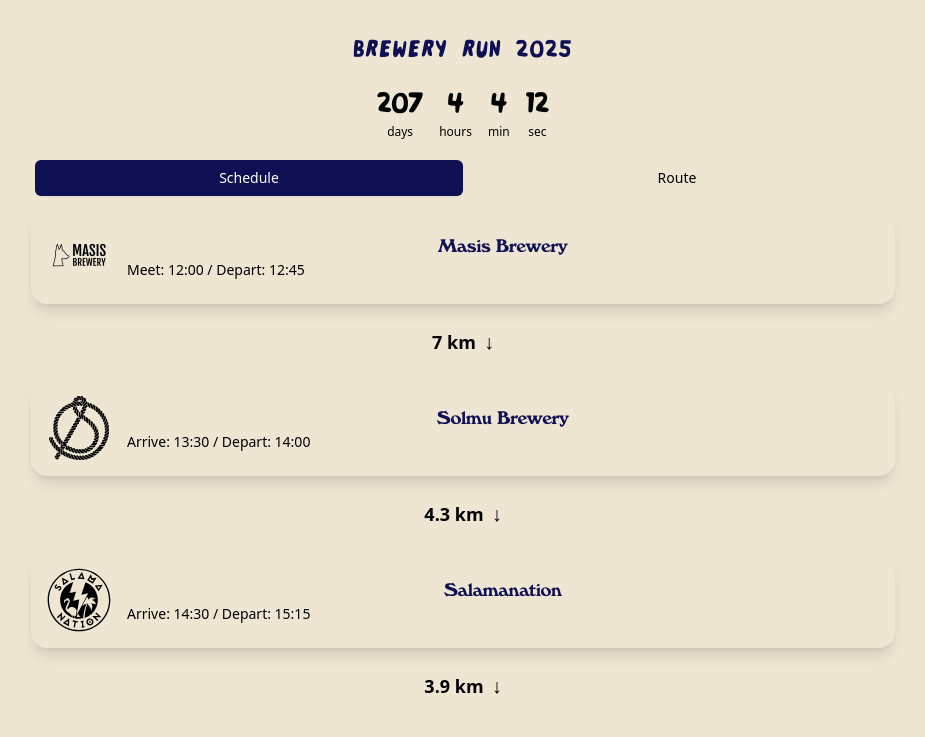
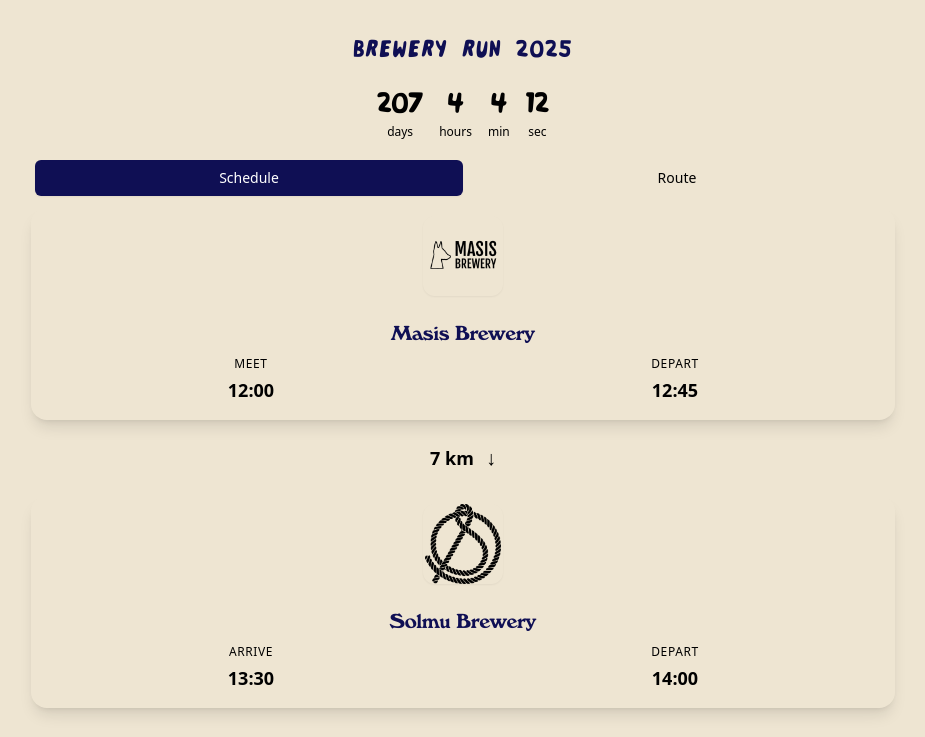
Before and after one commit to Tiketti/mrc-baltic-cruise, a React (Vite) app: page /brewery-run#schedule in a window 1280 px wide. Shown: the top 737 px of the page, without its empty margins (177-1102 px from the left). Built offline with nearby package versions, Linux system fonts and the light colour scheme; no server answers; a web font is replaced by a local one.

Commit message:
Improve brewery card design

```diff
--- a/src/components/BreweryCard.tsx
+++ b/src/components/BreweryCard.tsx
@@ -13,25 +13,19 @@
   isCurrentStop = false,
   isCurrentTransition = false,
 }: BreweryCardProps) => {
-  const timeText = stop.meetTime
-    ? `Meet: ${stop.meetTime} / Depart: ${stop.departTime}`
-    : isLast
-      ? `Arrive: ${stop.arriveTime}`
-      : `Arrive: ${stop.arriveTime} / Depart: ${stop.departTime}`;
-
   return (
     <div className="relative">
       {/* Brewery Card */}
       <div
-        className={`relative rounded-2xl p-4 text-gray-900 shadow-lg transition-all duration-1000 ${
+        className={`relative overflow-hidden rounded-2xl text-gray-900 shadow-lg transition-all duration-1000 ${
           isCurrentStop
-            ? "animate-pulse-slow bg-brand-blue/20 shadow-xl ring-4 ring-brand-blue" // Currently at this brewery
+            ? "animate-pulse-slow bg-brand-blue/20 shadow-xl ring-4 ring-brand-blue"
             : "bg-gray-200"
         }`}
       >
-        <div className="flex items-center space-x-4">
-          {/* Brewery Logo */}
-          <div className="flex h-16 w-16 flex-shrink-0 items-center justify-center overflow-hidden rounded-lg bg-white">
+        {/* Logo section - centered at top */}
+        <div className="flex items-center justify-center bg-white/40 px-4 py-2">
+          <div className="flex h-20 w-20 items-center justify-center overflow-hidden rounded-xl bg-white shadow-sm">
             <img
               src={stop.logo}
               alt={`${stop.name} logo`}
@@ -48,42 +42,106 @@
               }}
             />
           </div>
+        </div>
 
-          {/* Brewery Info */}
-          <div className="flex-1">
-            <h3 className="font-bold text-gray-900 text-lg">{stop.name}</h3>
-            <p className="text-gray-600 text-sm">{timeText}</p>
-          </div>
+        {/* Brewery name - centered */}
+        <div className="px-4 pt-4 pb-2 text-center">
+          <h3 className="font-bold text-gray-900 text-xl">{stop.name}</h3>
+        </div>
+
+        {/* Schedule info - organized in a clean grid */}
+        <div className="px-4 pb-4">
+          {stop.meetTime ? (
+            // First stop - show meet and depart times
+            <div className="flex justify-center gap-4 text-center">
+              <div className="flex-1">
+                <div className="mb-1 text-gray-500 text-xs uppercase tracking-wider">
+                  Meet
+                </div>
+                <div className="font-semibold text-gray-900 text-lg">
+                  {stop.meetTime}
+                </div>
+              </div>
+              <div className="flex-1">
+                <div className="mb-1 text-gray-500 text-xs uppercase tracking-wider">
+                  Depart
+                </div>
+                <div className="font-semibold text-gray-900 text-lg">
+                  {stop.departTime}
+                </div>
+              </div>
+            </div>
+          ) : isLast ? (
+            // Last stop - only arrival time
+            <div className="text-center">
+              <div className="mb-1 text-gray-500 text-xs uppercase tracking-wider">
+                Arrive
+              </div>
+              <div className="font-semibold text-gray-900 text-lg">
+                {stop.arriveTime}
+              </div>
+            </div>
+          ) : (
+            // Middle stops - show arrive and depart times
+            <div className="flex justify-center gap-4 text-center">
+              <div className="flex-1">
+                <div className="mb-1 text-gray-500 text-xs uppercase tracking-wider">
+                  Arrive
+                </div>
+                <div className="font-semibold text-gray-900 text-lg">
+                  {stop.arriveTime}
+                </div>
+              </div>
+              <div className="flex-1">
+                <div className="mb-1 text-gray-500 text-xs uppercase tracking-wider">
+                  Depart
+                </div>
+                <div className="font-semibold text-gray-900 text-lg">
+                  {stop.departTime}
+                </div>
+              </div>
+            </div>
+          )}
         </div>
       </div>
 
       {/* Distance Indicator (not for last stop) */}
       {!isLast && stop.distanceToNext && (
         <div
-          className={`flex items-center justify-center py-4 transition-all duration-1000 ${
-            isCurrentTransition ? "animate-pulse" : ""
+          className={`flex items-center justify-center transition-all duration-1000 ${
+            isCurrentTransition ? "animate-pulse py-6" : "py-4"
           }`}
         >
           <div
-            className={`flex items-center space-x-2 rounded-full px-4 py-2 ${
+            className={`flex items-center justify-center gap-3 rounded-2xl transition-all duration-1000 ${
               isCurrentTransition
-                ? "bg-brand-yellow text-black shadow-lg" // Currently running this leg
-                : "bg-transparent"
+                ? "w-full bg-brand-yellow px-8 py-5 shadow-2xl ring-4 ring-brand-yellow/50" // Currently running this leg
+                : "rounded-full bg-transparent px-4 py-2"
             }`}
           >
+            {isCurrentTransition && (
+              <div className="flex items-center gap-2 font-bold text-black text-xs uppercase tracking-widest">
+                <span>Running Now</span>
+              </div>
+            )}
+
             {/* Distance */}
             <span
-              className={`font-semibold text-lg ${
-                isCurrentTransition ? "text-black" : "text-white"
+              className={`font-bold transition-all ${
+                isCurrentTransition
+                  ? "text-2xl text-black"
+                  : "font-semibold text-lg text-white"
               }`}
             >
               {stop.distanceToNext} km
             </span>
 
-            {/* Simple arrow pointing down */}
+            {/* Arrow pointing down */}
             <div
-              className={`text-xl ${
-                isCurrentTransition ? "text-black" : "text-white"
+              className={`transition-all ${
+                isCurrentTransition
+                  ? "text-3xl text-black"
+                  : "text-white text-xl"
               }`}
             >
               ↓
```
